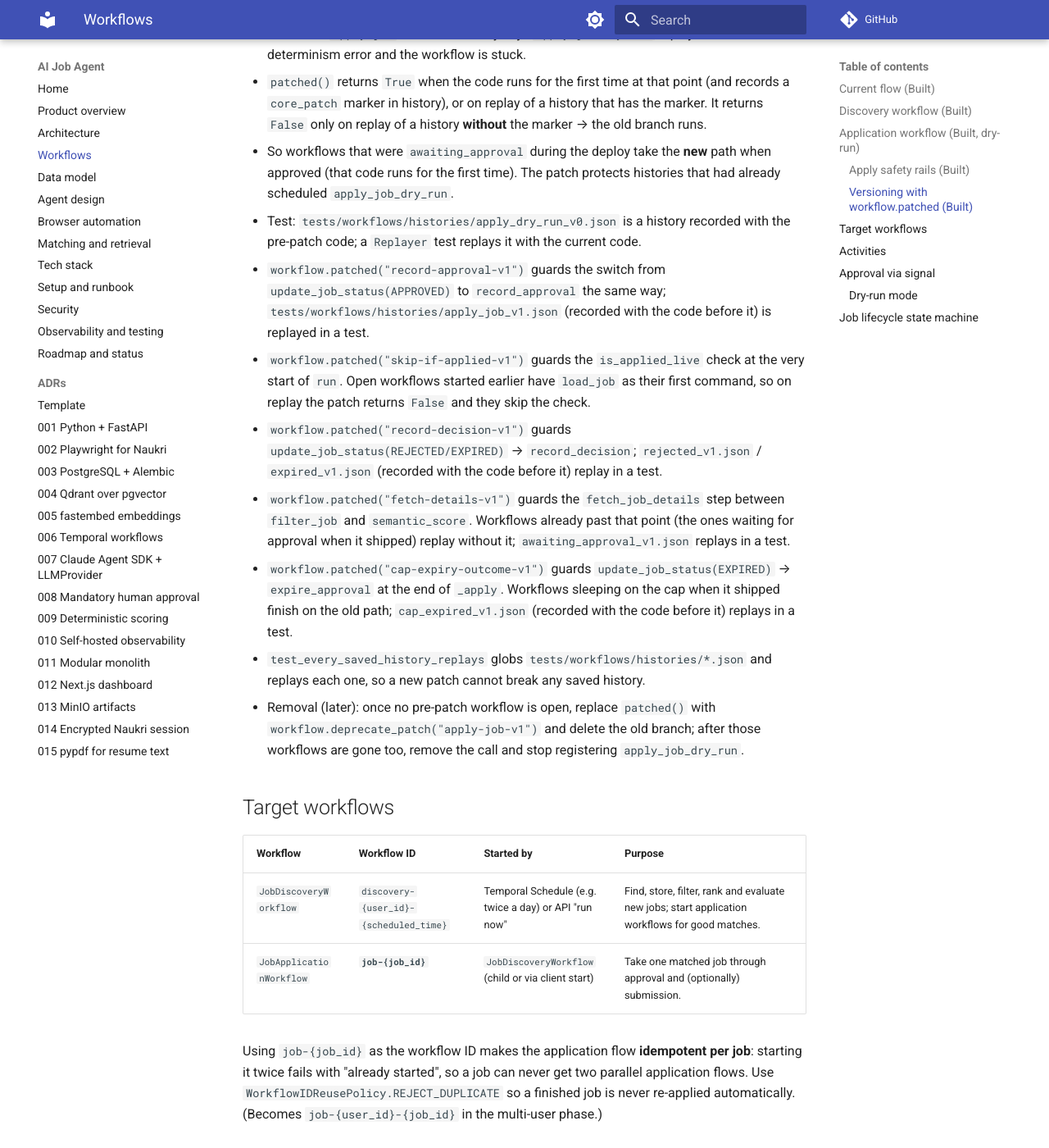
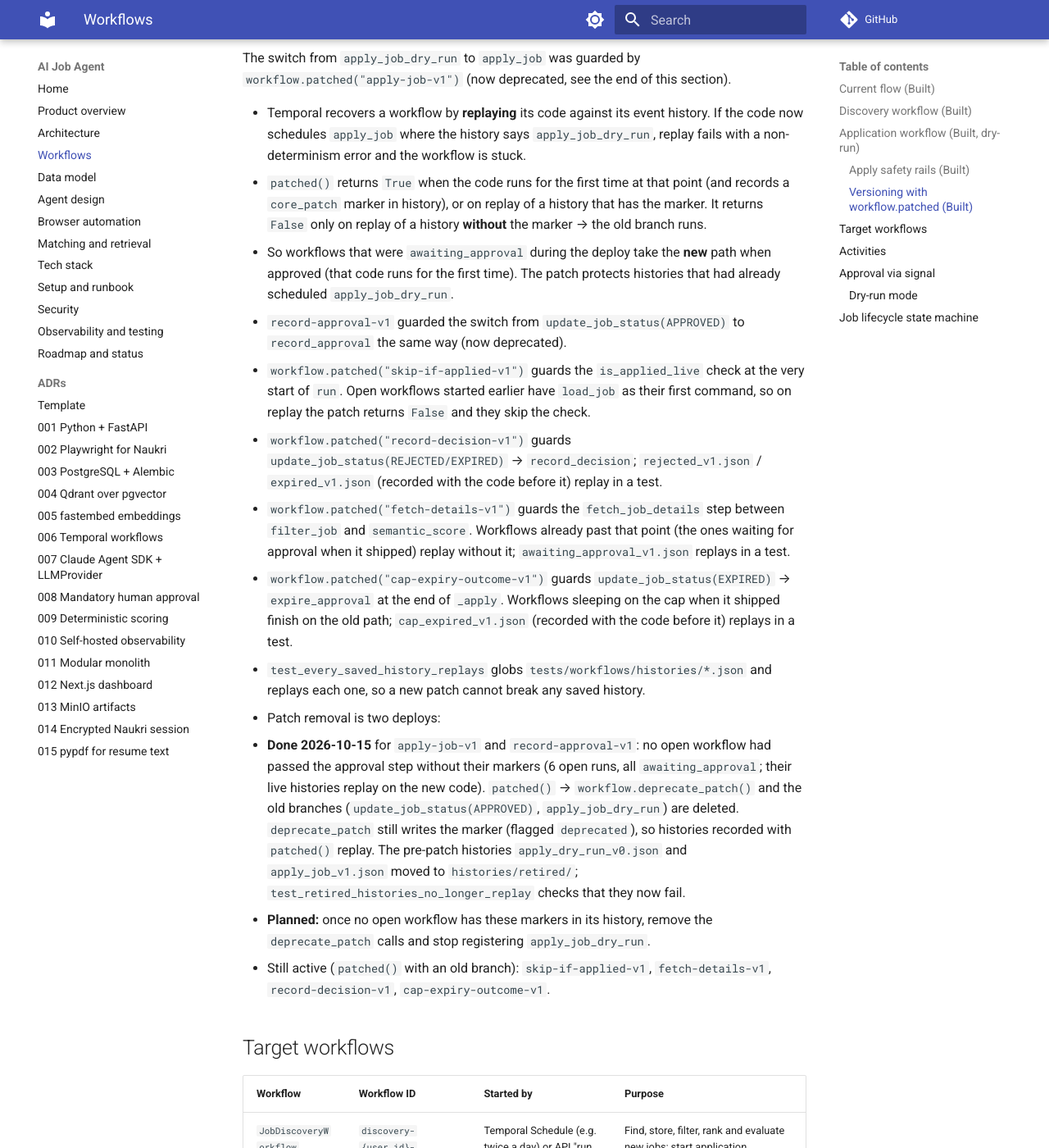
Before and after one commit to dhiraj849/Job_assistent, an MkDocs documentation site: the page built from docs/03-workflows.md, in a window 1280 px wide and 1400 px high, scrolled down 7495 px. Shown: the whole window at 82% size. Built offline with MkDocs 1.6.1 and Material for MkDocs 9.7.7, drawn with Linux system fonts in a browser that asks for light colours; comment, search, counter and statistics services are not loaded; some of the changed text lies outside the part shown.

Commit message:
refactor(workflows): deprecate apply-job-v1 and record-approval-v1 patches
Step 1 of 2 of patch removal. patched() -> deprecate_patch() for both
markers; the pre-patch branches (update_job_status(APPROVED) and
apply_job_dry_run) are gone.

- Pre-patch histories moved to tests/workflows/histories/retired/ and
  must now fail to replay (test_retired_histories_no_longer_replay).
- Patched history test checks both markers are flagged deprecated.
- apply_job_dry_run still registered on the worker; removed in step 2.

Co-Authored-By: Claude Opus 5.5 <noreply@anthropic.com>

```diff
--- a/docs/03-workflows.md
+++ b/docs/03-workflows.md
@@ -111,7 +111,7 @@ yet verified ([06](06-browser-automation.md#live-apply-built-chatbot-selectors-n
 | `record_decision(job_id, decision, decided_at, note)` | `JobRepository.record_decision`: `job_decisions` row (`rejected` / `expired`) + `jobs.status`, one commit | 30 s | — |
 | `apply_job(job_id)` | `ApplyService` (`app/services/apply_service.py`) | 5 min | `ApplyResult` |
 | `expire_approval(job_id, reason)` | `JobRepository.expire_approval`: `applications` `pending` → `expired` + reason + `jobs.status=expired`, one commit; any other outcome is left untouched | 30 s | — |
-| `apply_job_dry_run(job_id)` | `JobRepository.get_job`, logs `apply_dry_run` | 30 s | message — **old histories only** (pre-patch), still registered on the worker |
+| `apply_job_dry_run(job_id)` | `JobRepository.get_job`, logs `apply_dry_run` | 30 s | message — **no longer scheduled** (`apply-job-v1` deprecated); still registered on the worker until patch removal step 2 |
 
 All except `apply_job` use the shared retry policy (max 3 attempts). `apply_job` uses
 `APPLY_RETRY_POLICY` (**1 attempt**): retrying a half-finished apply could apply twice. The profile is loaded inside activities from
@@ -149,8 +149,8 @@ All except `apply_job` use the shared retry policy (max 3 attempts). `apply_job`
   3-day timeout → expired, weak → filtered_out, needs_manual, cap wait + retry, cap → expired after
   3 days (via `expire_approval`, no `update_job_status(expired)`), every file in `histories/` replays, `record_approval` gets the note and decision time (and is not called on reject),
   `record_decision` gets the rejection note/time and the timeout time, an already-applied job never
-  reaches `load_job` / `match_job`, and replay of the pre-`apply-job-v1`, pre-`record-approval-v1`,
-  pre-`record-decision-v1` and current histories, plus real ones (`record_approval_v1.json`, job-38;
+  reaches `load_job` / `match_job`, histories in `histories/retired/` (pre-`apply-job-v1`,
+  pre-`record-approval-v1`) must fail to replay, and replay of the pre-`record-decision-v1` and current histories, plus real ones (`record_approval_v1.json`, job-38;
   `awaiting_approval_v1.json`, job-37 waiting for approval before `fetch-details-v1`) from the local
   server; the full JD reaches `semantic_score` and `match_job`, a broken detail page falls back to
   the snippet, a filtered-out job reads no page, and `fetch_job_details` is scheduled on the browser
@@ -244,7 +244,8 @@ in a new workflow run (`record_approval` resets the row to `pending`).
 
 ### Versioning with `workflow.patched` (Built)
 
-The switch from `apply_job_dry_run` to `apply_job` is guarded by `workflow.patched("apply-job-v1")`.
+The switch from `apply_job_dry_run` to `apply_job` was guarded by `workflow.patched("apply-job-v1")`
+(now deprecated, see the end of this section).
 
 - Temporal recovers a workflow by **replaying** its code against its event history. If the code now
   schedules `apply_job` where the history says `apply_job_dry_run`, replay fails with a
@@ -255,11 +256,8 @@ The switch from `apply_job_dry_run` to `apply_job` is guarded by `workflow.patch
 - So workflows that were `awaiting_approval` during the deploy take the **new** path when approved
   (that code runs for the first time). The patch protects histories that had already scheduled
   `apply_job_dry_run`.
-- Test: `tests/workflows/histories/apply_dry_run_v0.json` is a history recorded with the pre-patch
-  code; a `Replayer` test replays it with the current code.
-- `workflow.patched("record-approval-v1")` guards the switch from `update_job_status(APPROVED)` to
-  `record_approval` the same way; `tests/workflows/histories/apply_job_v1.json` (recorded with the
-  code before it) is replayed in a test.
+- `record-approval-v1` guarded the switch from `update_job_status(APPROVED)` to `record_approval`
+  the same way (now deprecated).
 - `workflow.patched("skip-if-applied-v1")` guards the `is_applied_live` check at the very start of
   `run`. Open workflows started earlier have `load_job` as their first command, so on replay the
   patch returns `False` and they skip the check.
@@ -274,9 +272,18 @@ The switch from `apply_job_dry_run` to `apply_job` is guarded by `workflow.patch
   `cap_expired_v1.json` (recorded with the code before it) replays in a test.
 - `test_every_saved_history_replays` globs `tests/workflows/histories/*.json` and replays each one,
   so a new patch cannot break any saved history.
-- Removal (later): once no pre-patch workflow is open, replace `patched()` with
-  `workflow.deprecate_patch("apply-job-v1")` and delete the old branch; after those workflows are
-  gone too, remove the call and stop registering `apply_job_dry_run`.
+- Patch removal is two deploys:
+  1. **Done 2026-10-15** for `apply-job-v1` and `record-approval-v1`: no open workflow had passed
+     the approval step without their markers (6 open runs, all `awaiting_approval`; their live
+     histories replay on the new code). `patched()` → `workflow.deprecate_patch()` and the old
+     branches (`update_job_status(APPROVED)`, `apply_job_dry_run`) are deleted. `deprecate_patch`
+     still writes the marker (flagged `deprecated`), so histories recorded with `patched()` replay.
+     The pre-patch histories `apply_dry_run_v0.json` and `apply_job_v1.json` moved to
+     `histories/retired/`; `test_retired_histories_no_longer_replay` checks that they now fail.
+  2. **Planned:** once no open workflow has these markers in its history, remove the
+     `deprecate_patch` calls and stop registering `apply_job_dry_run`.
+- Still active (`patched()` with an old branch): `skip-if-applied-v1`, `fetch-details-v1`,
+  `record-decision-v1`, `cap-expiry-outcome-v1`.
 
 ## Target workflows
 
```
Also changed, not shown: docs/12-roadmap-and-status.md (+8 -8 lines), 8 other files.
